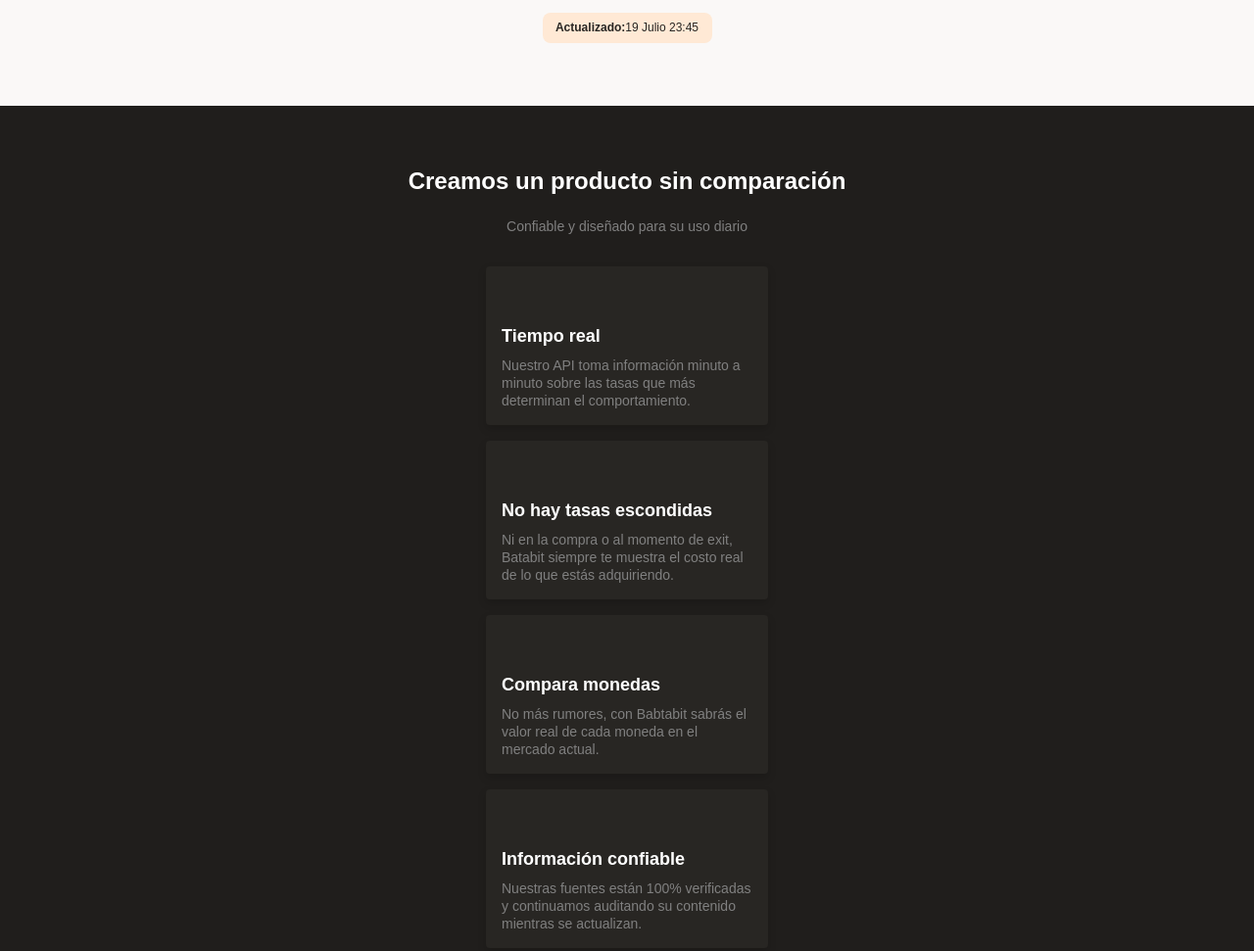
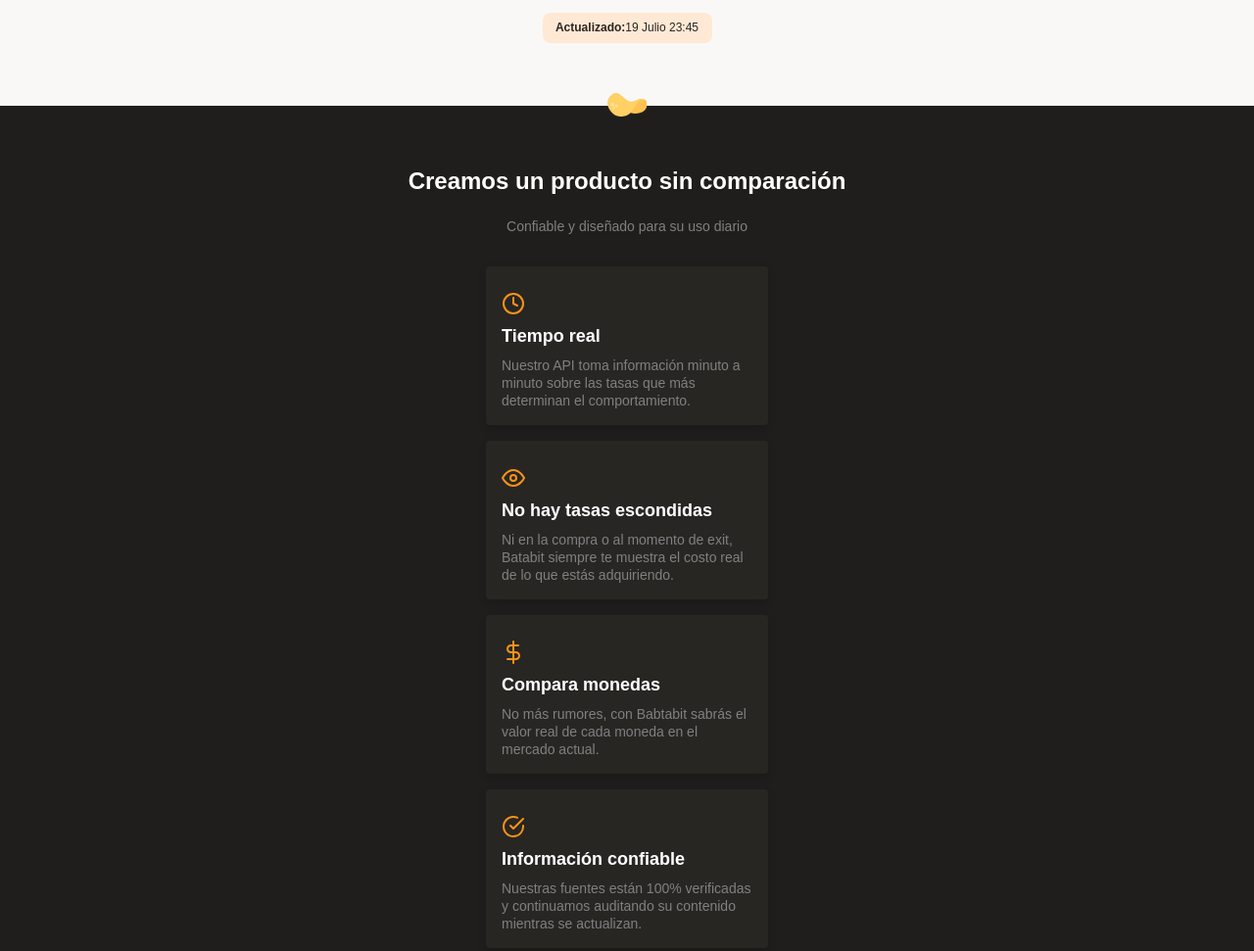
Before and after one commit to EstebanDev08/curso-responsive-deseing, a plain HTML site: page index.html in a window 1280 px wide. Shown: the part 896-1867 px from the top of the page at 98% size. Drawn offline with Linux system fonts and the light colour scheme; the site is published under a folder, as on GitHub Pages, so addresses that start at the root find nothing.

Commit message:
img solucionados

```diff
--- a/CSS/Mobile.css
+++ b/CSS/Mobile.css
@@ -335,7 +335,7 @@ main{
 
     width: 40px;
     height: 24px;
-    background-image: url("/icons/batata.svg");
+    background-image: url("../icons/batata.svg");
 
 
 }
@@ -353,16 +353,16 @@ main{
 }
 
 .main-description--article .time{
-    background-image: url("/icons/clock.svg");
+    background-image: url("../icons/clock.svg");
 }
 .main-description--article .eye{
-    background-image: url("/icons/eye.svg");
+    background-image: url("../icons/eye.svg");
 }
 .main-description--article .usd{
-    background-image: url("/icons/dollar-sign.svg");
+    background-image: url("../icons/dollar-sign.svg");
 }
 .main-description--article .check-icon{
-    background-image: url("/icons/check-circle.svg");
+    background-image: url("../icons/check-circle.svg");
 }
 
 
@@ -401,7 +401,7 @@ main{
     background-size: cover;
     background-position: center;
     background-repeat: no-repeat;
-    background-image: url("/img/bitcoinbaby2x.jpg");
+    background-image: url("../img/bitcoinbaby2x.jpg");
 }
 .comodin-section h2{
     text-align: center;
@@ -604,7 +604,7 @@ main{
     background-size: cover;
     background-position: center;
     background-repeat: no-repeat;
-    background-image: url("/icons/orange-right-arrow.svg");
+    background-image: url("../icons/orange-right-arrow.svg");
 
 }
 
```
